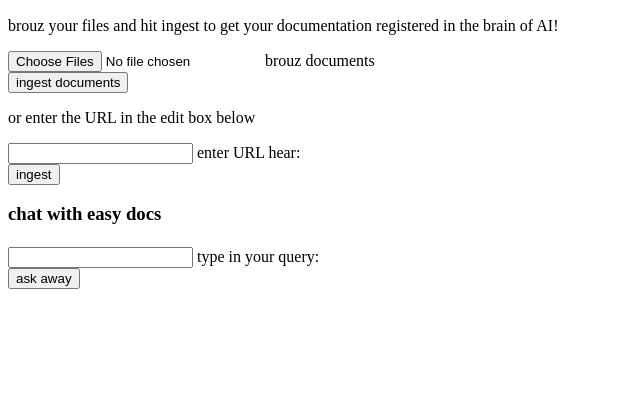
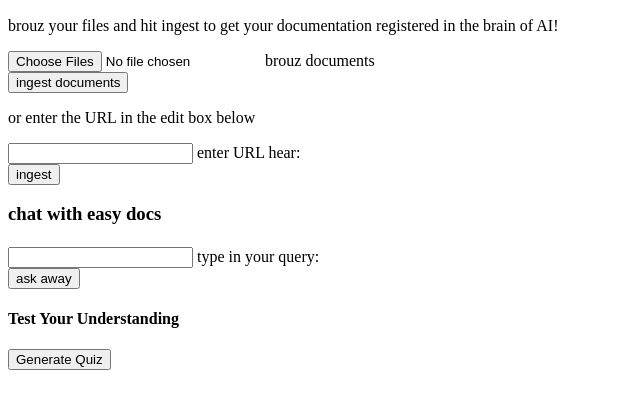
Before and after one commit to coaderprathmesh/easy-docs, a FastAPI app: page / in a window 1280 px wide. Shown: the part 332-741 px from the top of the page, without its empty margins (0-640 px from the left). Run offline with FastAPI, Linux system fonts and the light colour scheme.

Commit message:
added feature quiz. fixed some small bugs in UI

```diff
--- a/app.py
+++ b/app.py
@@ -1,3 +1,4 @@
+from quiz import generate_quiz
 from agents import graph
 from ingest_url import ingest_url
 from pydantic import BaseModel
@@ -63,3 +64,18 @@ def ask(request: ChatRequest):
         "question": request.user_query
     })
     return ChatResponse(answer=result["full_answer"])
+#base class for receiving information for quiz
+
+class QuizRequest(BaseModel):
+    question: str
+    ai_answer: str
+
+@app.post("/quiz")
+def create_quiz(request: QuizRequest):
+
+    quiz = generate_quiz(
+        question=request.question,
+        ai_answer=request.ai_answer
+    )
+
+    return quiz
--- /dev/null
+++ b/quiz.py
@@ -0,0 +1,89 @@
+"""
+a quiz feature:
+experimental
+"""
+from langchain_openai import ChatOpenAI
+from langchain_core.prompts import ChatPromptTemplate
+from langchain_core.output_parsers import JsonOutputParser
+from dotenv import load_dotenv
+import random
+load_dotenv()
+#quiz history:
+previous_quizzes = []
+#llm for quiz
+llm = ChatOpenAI(
+    model="gpt-4o-mini",
+    temperature=0.7
+)
+# quiz prompt:
+quiz_prompt = ChatPromptTemplate.from_template("""
+You are a quiz generator for an educational AI assistant.
+
+The assistant previously answered the user's question with an explanation, a real-world scenario, and code.
+
+Your task is to create ONE multiple-choice quiz question to test whether the learner understood the concept.
+
+User Question:
+{question}
+
+AI Answer:
+{ai_answer}
+Previously generated quiz questions:
+{previous_questions}
+Do not generate a question that is identical or very similar to any of these.
+
+Guidelines:
+- Avoid repeating previously generated quiz questions.
+- If similar questions already exist, generate a different angle or scenario.
+- The quiz must test conceptual understanding rather than memorization.
+- Use the explanation and scenario as the main sources for generating the question.
+- Sometimes consider the user's original question to guide the quiz focus.
+- Do not generate questions that simply repeat the documentation.
+- Provide exactly four options.
+- Only one option should be correct.
+- The incorrect options should represent realistic misunderstandings that a learner might have about the concept.
+- The incorrect options should still sound reasonable to encourage thinking.
+- The incorrect options should represent realistic misunderstandings that a learner might have about the concept.
+- All answer options must be unique.
+- No two options should be identical or nearly identical in wording.
+- Options may represent closely related ideas, but they must still be clearly distinguishable from each other.
+
+Return the output strictly in JSON format:
+
+{{
+  "question": "...",
+  "options": ["...", "...", "...", "..."],
+  "correct_index": 0
+}}
+""")
+
+#setting parser for structuring the response
+parser = JsonOutputParser()
+#llm prompt +parser chain:
+quiz_chain = quiz_prompt | llm | parser
+
+#function to generate the quiz:
+
+def generate_quiz(question: str, ai_answer: str):
+
+    previous = "\n".join(previous_quizzes)
+    result = quiz_chain.invoke({
+        "question": question,
+        "ai_answer": ai_answer,
+        "previous_questions": previous
+    })
+
+    previous_quizzes.append(result["question"])
+    options = result["options"]
+    correct_answer = options[result["correct_index"]]
+
+    # shuffle options
+    random.shuffle(options)
+
+    # find new index of correct answer
+    new_index = options.index(correct_answer)
+
+    result["options"] = options
+    result["correct_index"] = new_index
+
+    return result
--- /dev/null
+++ b/static/quiz.js
@@ -0,0 +1,97 @@
+const generateQuizBtn = document.getElementById("generate_quiz");
+const quizSection = document.getElementById("quiz_section");
+const quizQuestion = document.getElementById("quiz_question");
+
+const labels = [
+    document.getElementById("label0"),
+    document.getElementById("label1"),
+    document.getElementById("label2"),
+    document.getElementById("label3")
+];
+
+let correctIndex = null;
+
+generateQuizBtn.addEventListener("click", async () => {
+
+    const question = document.getElementById("show_question").innerText;
+    const aiAnswer = document.getElementById("response").innerText;
+
+    if (!question || !aiAnswer) {
+        alert("Ask a question first before generating a quiz.");
+        return;
+    }
+    // Change button text while loading
+    generateQuizBtn.innerText = "Generating question...";
+    generateQuizBtn.disabled = true;
+    try {
+
+        const response = await fetch("/quiz", {
+            method: "POST",
+            headers: {
+                "Content-Type": "application/json"
+            },
+            body: JSON.stringify({
+                question: question,
+                ai_answer: aiAnswer
+            })
+        });
+
+        const data = await response.json();
+
+        quizQuestion.innerText = data.question;
+
+        data.options.forEach((option, index) => {
+            labels[index].innerText = option;
+        });
+
+        correctIndex = data.correct_index;
+        // RESET OLD SELECTIONS HERE
+        document.querySelectorAll('input[name="quiz_option"]').forEach(r => r.checked = false);
+
+        // Remove previous result text
+        document.getElementById("quiz_result").innerText = "";
+
+        quizSection.hidden = false;
+
+    } catch (error) {
+
+        console.error(error);
+        alert("Failed to generate quiz.");
+
+    } finally {
+
+        // Restore button text
+        generateQuizBtn.innerText = "Generate Quiz";
+        generateQuizBtn.disabled = false;
+
+    }
+
+});
+
+const submitQuizBtn = document.getElementById("submit_quiz");
+const resultText = document.getElementById("quiz_result");
+
+submitQuizBtn.addEventListener("click", () => {
+
+    const selected = document.querySelector('input[name="quiz_option"]:checked');
+
+    if (!selected) {
+        resultText.innerText = "Please select an option.";
+        return;
+    }
+
+    const selectedIndex = Number(selected.value);
+
+    if (selectedIndex === correctIndex) {
+
+        resultText.innerText = "Correct!";
+
+    } else {
+
+        const correctLabel = document.getElementById("label" + correctIndex).innerText;
+
+        resultText.innerText = "Incorrect. Correct answer: " + correctLabel;
+
+    }
+
+});
--- a/templates/index.html
+++ b/templates/index.html
@@ -4,11 +4,12 @@
 <head>
     <title>easy docs </title>
 </head>
-<headder>
+<header>
 <a href="#easydocs">skip to contents</a>
-</headder>
+</header>
+<body>
 <main>
-<body>
+
 <h1 id="easydocs">easy docs</h1>
 <p>Easy docs is your all in one AI powered companion with multi agentic abilities to read the documentations</p>
 <p>currently Supported file formats: </p>
@@ -41,9 +42,54 @@
 <input type="text" id="question" name="question">
 <label for="question">type in your query:</label> <br>
 <button id="ask" name="ask">ask away </button>
+
+<h4>Test Your Understanding</h4>
+
+<button id="generate_quiz" aria-live="assertive">Generate Quiz</button>
+
+<div id="quiz_section" hidden>
+
+    <h5 id="quiz_question" aria-live="assertive"></h5>
+
+    <form id="quiz_form">
+
+        <fieldset>
+            <legend>Select the best answer</legend>
+
+            <div>
+                <input type="radio" id="opt0" name="quiz_option" value="0">
+                <label for="opt0" id="label0"></label>
+            </div>
+
+            <div>
+                <input type="radio" id="opt1" name="quiz_option" value="1">
+                <label for="opt1" id="label1"></label>
+            </div>
+
+            <div>
+                <input type="radio" id="opt2" name="quiz_option" value="2">
+                <label for="opt2" id="label2"></label>
+            </div>
+
+            <div>
+                <input type="radio" id="opt3" name="quiz_option" value="3">
+                <label for="opt3" id="label3"></label>
+            </div>
+
+        </fieldset>
+
+    </form>
+
+    <button id="submit_quiz">Check Answer</button>
+
+    <p id="quiz_result" aria-live="assertive"></p>
+
+</div>
+
 <script src="/static/scripts.js"></script>
 <script src="/static/send_chat.js"> </script>
 <script src="/static/ingest_url.js"></script>
+<script src="/static/quiz.js"></script>
 </body>
 </main>
 </html>
```
